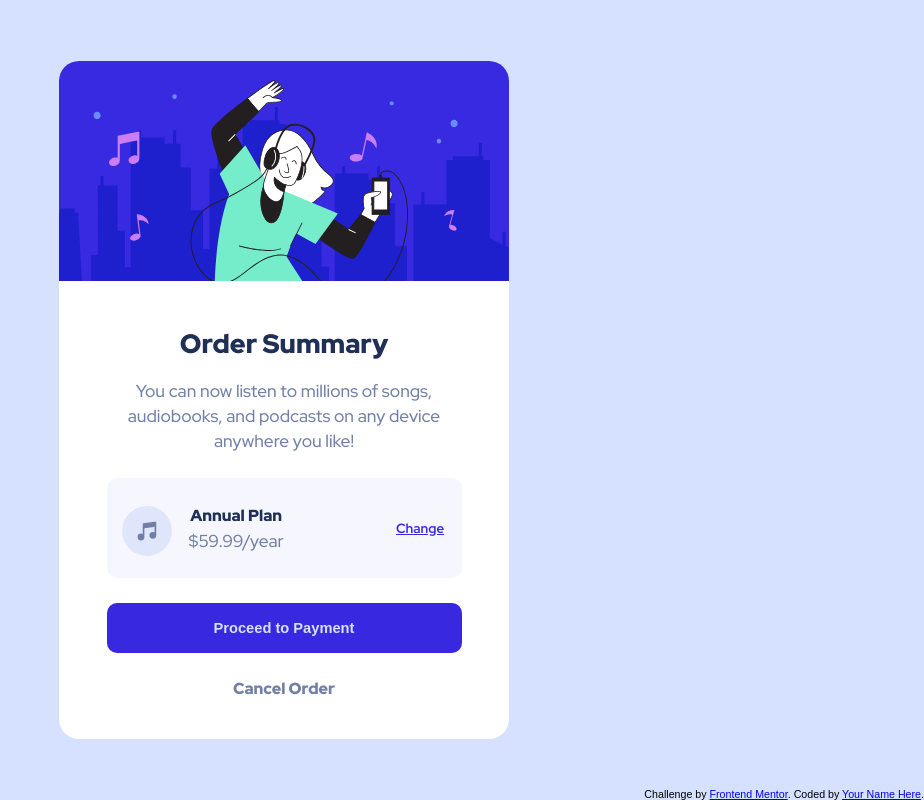
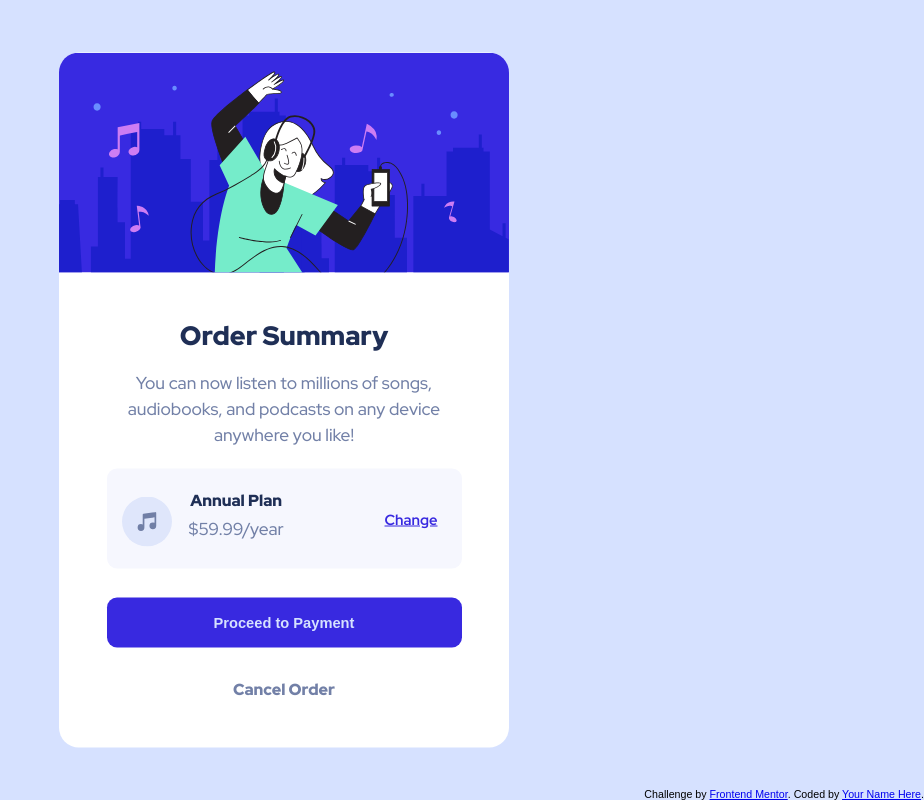
Before and after one commit to JunoField/fm3-order-summary-component, a website built with Parcel: page index.html in a window 1280 px wide. Shown: the whole page, without its empty margins (356-1280 px from the left). Built offline with nearby package versions, Linux system fonts and the light colour scheme.

Commit message:
done and ready to publish

```diff
--- a/style.scss
+++ b/style.scss
@@ -133,13 +133,13 @@ p{
     p{
         font-size: 13pt;
         margin: auto 65px auto 65px;
-        line-height: 25px;
+        line-height: 26px;
     }
 
     #order-display{
         width: 355px;
         height: 100px;
-
+        margin-top: 21px;
     }
 
     #music-icon{
@@ -148,18 +148,26 @@ p{
 
     #plan-name{
         font-size: 12pt;
+        margin-top: -9px;
     }
     #price{
         font-size: 13pt;
-        margin-top: 0px;
+        margin-top: 2px;
+    }
+
+    #change-link{
+        font-size: 11pt;
+        margin-right: 24px;
     }
 
     #proceed-button{
         width: 355px;
+        margin-top: 29px;
+        margin-bottom: 31px;
     }
 
     #cancel-link{
-        padding-bottom: 40px;
+        padding-bottom: 48px;
     }
 
 
```
Also changed, not shown: 2 other files.
